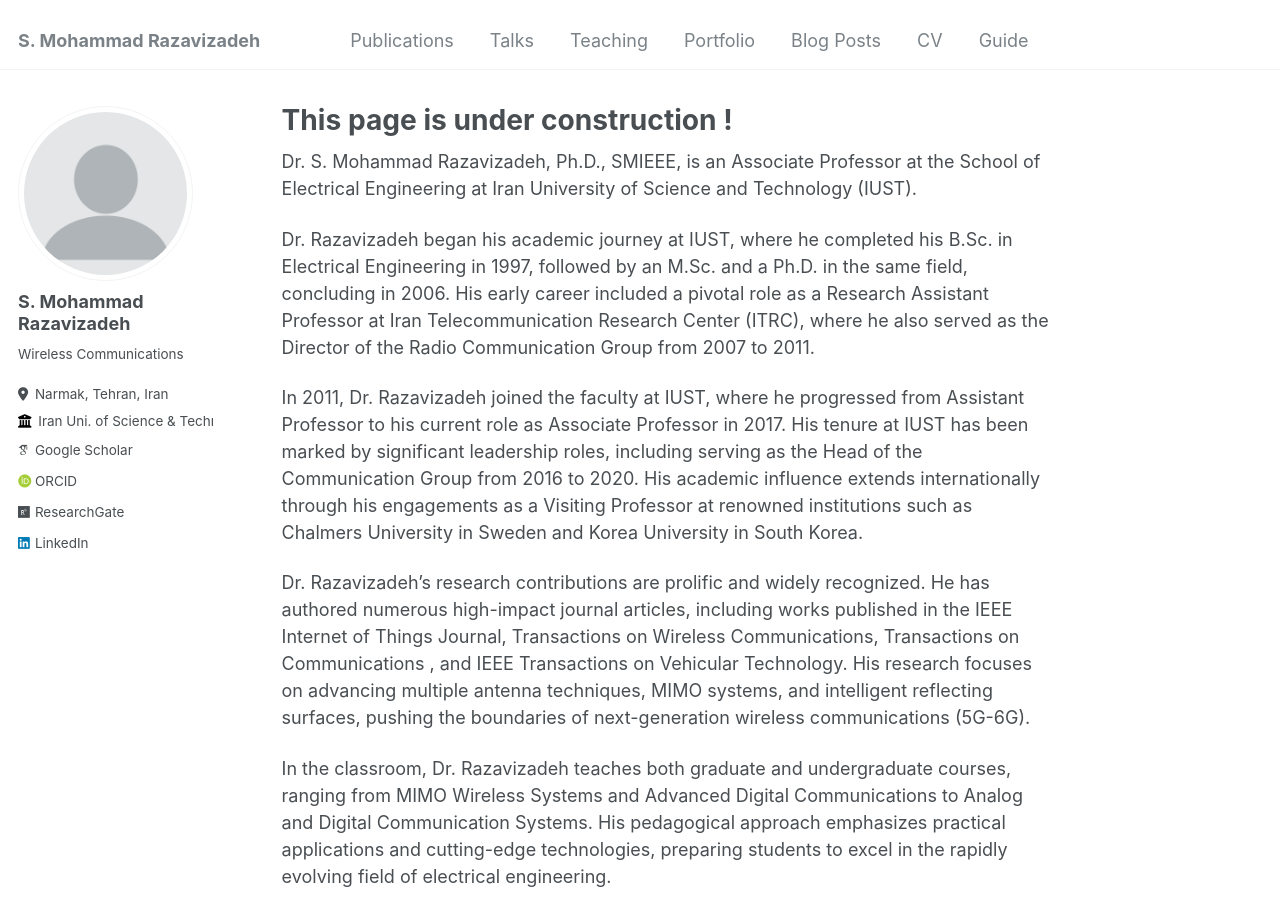
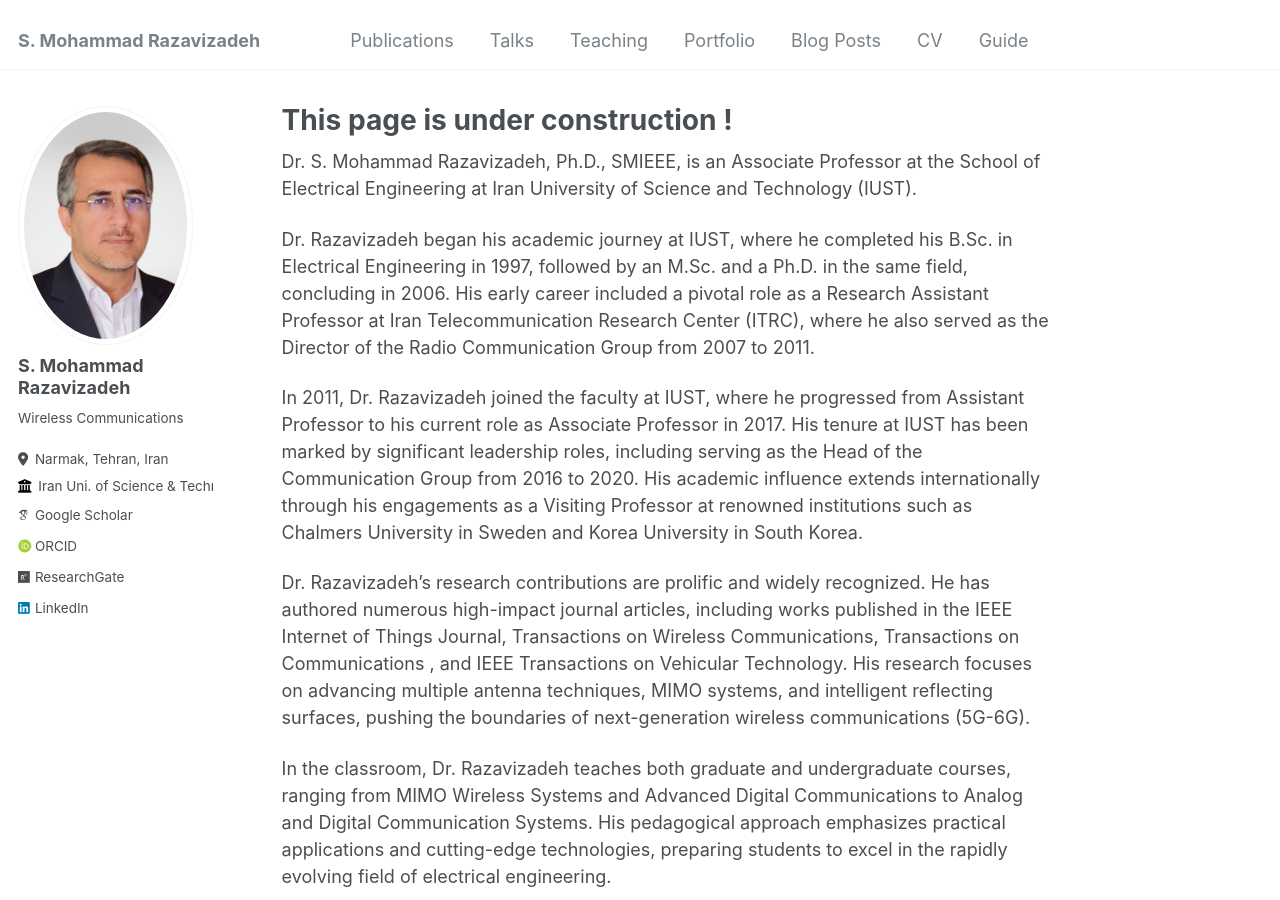
Before and after one commit to razavizadeh/razavizadeh.github.io, a Jekyll site: the page built from _pages/about.md, in a window 1280 px wide and 900 px high. Built offline with Jekyll 4.4.1, drawn with Linux system fonts in a browser that asks for light colours; some web fonts are replaced.

Commit message:
08 08 2024 1

```diff
--- a/_config.yml
+++ b/_config.yml
@@ -21,7 +21,7 @@ repository               : "academicpages/academicpages.github.io"
 #               Additional customization can be done by editing /_includes/author-profile.html
 author:
   # Biographic information
-  avatar           : "profile.png"
+  avatar           : "razavi.png"
   name             : "S. Mohammad Razavizadeh"
   pronouns         : # example: "she/her"
   bio              : "Associtae Professor"
```
Also changed, not shown: images/razavi.png (added).
